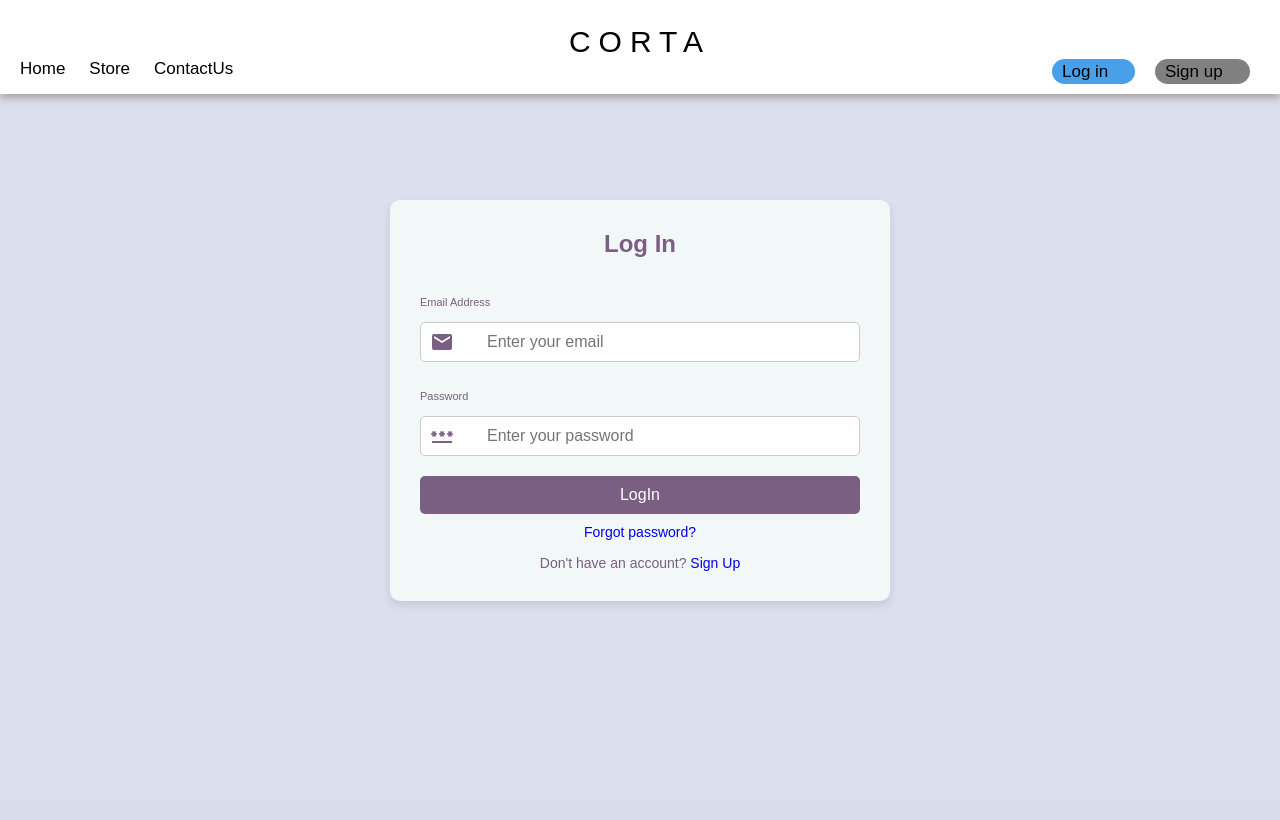
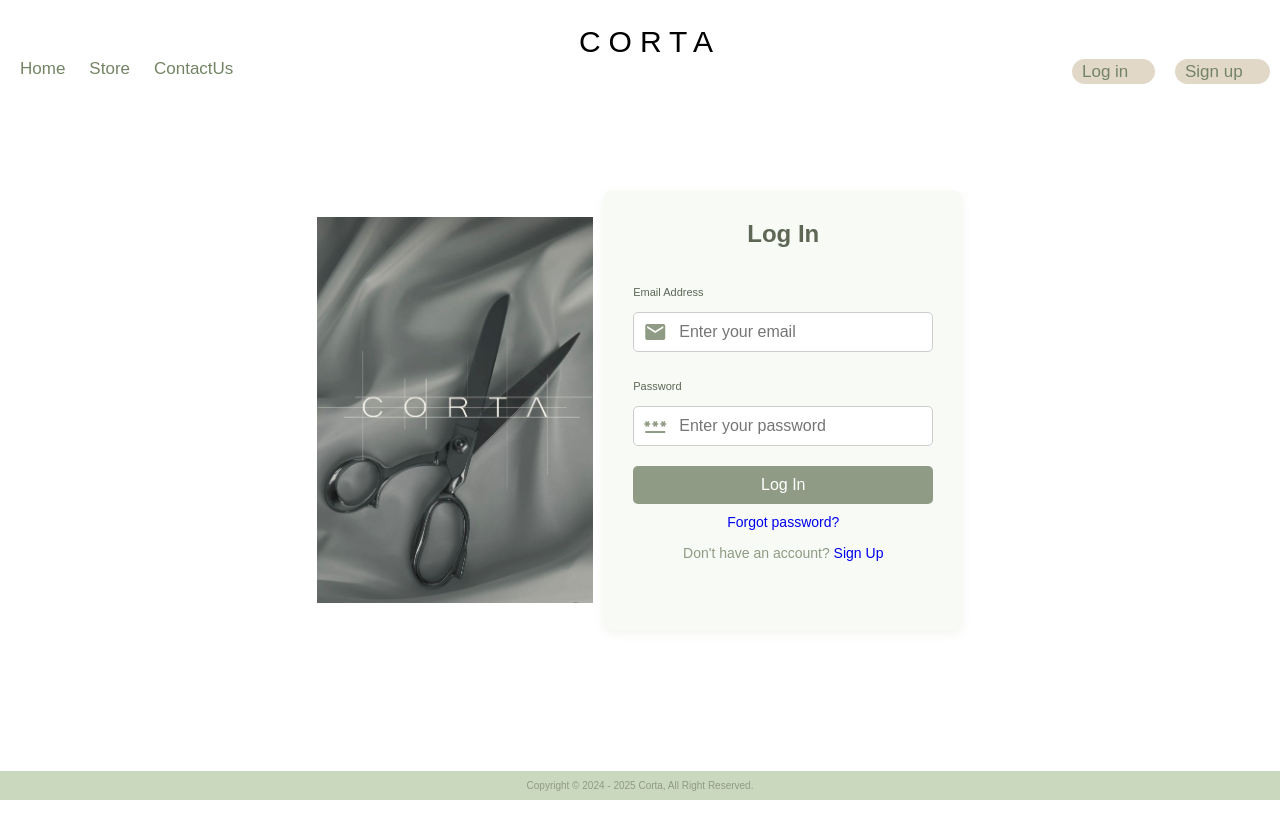
Before and after one commit to Vlerashabiu/corta, a PHP site: page /login.html in a window 1280 px wide. Before the commit the page ends 603 px from the top, so only its background shows below. Run offline with PHP 8.4, Linux system fonts and the light colour scheme.

Commit message:
fixingSpace

```diff
--- a/login.html
+++ b/login.html
@@ -7,7 +7,7 @@
 
     <link rel="stylesheet" href="loginstyle.css">
     <link href="https://fonts.googleapis.com/icon?family=Material+Icons" rel="stylesheet">
-    <script type="text/javascript" src="validation.js" defer></script>
+
 
 </head>
 <body>
@@ -26,6 +26,9 @@
 </div>
 </head>
 <body>
+    <div class="pic">
+        <img src="loginpic.jpg" alt="">
+    </div>
    <div class="login-form">
     <h2>Log In</h2>
     <form id="form">
@@ -38,7 +41,7 @@
             <span class="material-icons">password</span>
             <input type="password" name="password" id="password" placeholder="Enter your password" required>
         </div>
-        <button type="submit">LogIn</button>
+        <button type="submit">Log In</button>
         <div class="forgot-password">
             <a href="#">Forgot password?</a>
         </div>
@@ -50,6 +53,12 @@
     </form>
    </div>
 
+    <footer class="site-footer">
+        <div class="footer">
+       <p> Copyright © 2024 - 2025 Corta, All Right Reserved.</p>
+        </div>
+
+    </footer>
 
 </body>
 </html>
--- a/loginstyle.css
+++ b/loginstyle.css
@@ -1,22 +1,19 @@
+
 *{
     margin: 0;
     padding: 0;
-    box-sizing: border-box;
     font-family: sans-serif;
 }
-
-
 .navbar{
-    position: fixed;
+    position:fixed;
     top: 0;
     left: 0;
     width: 100%;
     background-color: white;
     padding: 10px;
     text-align: center;
-    box-shadow: 0px 4px 8px rgb(169, 162, 162);
+    box-shadow: rgb(75, 75, 75);
     z-index: 10;
-
 }
 .title{
    font-size: 30px;
@@ -26,21 +23,21 @@
    margin-top: 15px;
 }
 .navbar a{
-    float: left;
+    float: leFt;
     text-decoration: none;
-    color: rgb(2, 0, 0);
+    color: rgb(115, 132, 100);
     margin-right: 14px;
     margin-left: 10px;
     font-size: 17px;
 
 }
 a:hover{
-    text-decoration: underline;
-    color: rgb(123, 133, 124);
+    text-decoration: none;
+
 }
 .log-in{
     float: right;
-    background-color: rgb(72, 160, 232);
+    background-color: #e2d8c8;
     color: white;
     border: none;
     border-radius: 15px;
@@ -49,13 +46,14 @@ a:hover{
     cursor: pointer;
    margin-right: 20px;
 
+
 }
 .log-in:hover{
-    background-color: rgb(118, 184, 237);
+    background-color: #c3b59e;
 }
 .sign-up{
     float: right;
-    background-color: gray;
+    background-color: #e2d8c8;
     color: white;
     border-radius: 15px;
     border: none;
@@ -65,33 +63,34 @@ a:hover{
     cursor: pointer;
 }
 .sign-up:hover{
-    background-color: rgb(159, 156, 156);
+    background-color: #c3b59e;
 }
 body{
     font-family: Arial, Helvetica, sans-serif;
-    margin: 0;
-    padding: 0;
+    margin: 10px;
+    padding: 0px;
     display: flex;
     justify-content: center;
     align-items: center;
     height: 100vh;
-    background-color:rgb(219, 223, 238);
+    background-color:#ffffff;
 
 }
 .login-form{
-    background: rgb(242, 247, 247);
+    background: rgb(247, 250, 245);
     padding: 30px;
     border-radius: 10px;
-    box-shadow: 0 4px 10px rgba(0, 0, 0, 0.1);
+    box-shadow: 0 4px 10px rgb(143, 155, 132, 0.1);
     width: 50%;
-    max-width: 500px;
+    max-width: 300px;
+    height: 380px;
 
 
 }
 .login-form h2{
     margin: 0 0 20px;
     font-size: 24px;
-    color: #7a5f82;
+    color: rgb(94, 103, 85);
     text-align: center;
 }
 .login-form .form-group{
@@ -102,8 +101,7 @@ body{
     font-size: 11px;
     margin-bottom: 4px;
     margin-top: 10px;
-    color: #333;
-    color: #7a5f82;
+    color: rgb(94, 103, 85);
     transform: translateY(150%);
 }
 .login-form input{
@@ -124,14 +122,14 @@ body{
     padding: 10px;
     font-size: 16px;
     color: white;
-    background-color: #7a5f82;
+    background-color: rgb(143, 155, 132);
     border: none;
     border-radius: 5px;
     cursor: pointer;
     transition: background-color 0.3s;
 }
 .login-form button:hover{
-    background-color: #3e2e3c;
+    background-color: rgb(94, 103, 85);
 }
 .login-form .forgot-password{
     text-align: center;
@@ -143,7 +141,7 @@ body{
 .login-form .signup{
     text-align: center;
     font-size: 14px;
-    color: #7a5f82;
+    color:rgb(143, 155, 132);
 }
 .login-form .forgot-password a{
     text-decoration: none;
@@ -153,9 +151,29 @@ body{
     text-decoration: none;
 }
 .material-icons{
-    color: #7a5f82;
+    color: rgb(143, 155, 132);
     transform: translateY(150%);
     padding-left: 10px;
 
 
 }
+.pic{
+
+    border: #c3b59e;
+    display:inline-flex;
+    margin-top: 0px;
+    height: 386px;
+    width: auto;
+    margin-right: 10px
+
+}
+.site-footer{
+   position:fixed;
+   width: 100%;
+   bottom: 0;
+    background-color: rgb(202, 216, 190);
+    color: rgb(143, 155, 132);
+    padding:9px;
+    text-align: center;
+    font-size: 10px;
+}
```
Also changed, not shown: signup.html (+7 -0 lines), signup.style.css (+15 -3 lines), cortalogin.jpg (added), loginpic.jpg (added).
